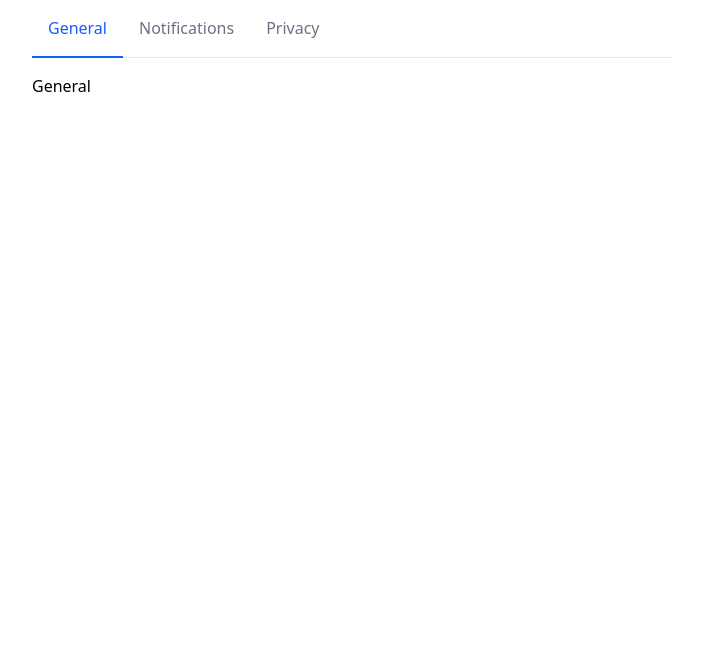
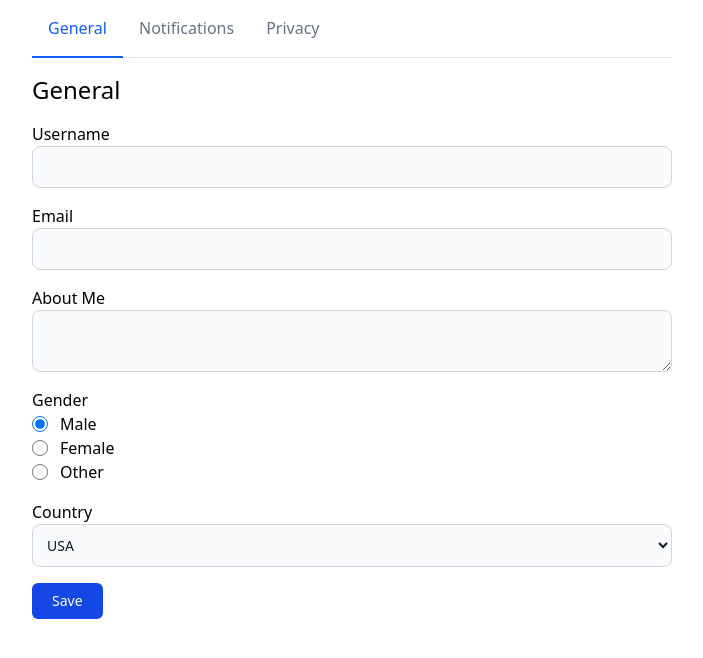
Before and after one commit to lucerorap/vue3-courses, a Vue app in the folder medium-projects/vue-settings/: page / in a window 1280 px wide. Shown: the top 658 px of the page, without its empty margins (288-991 px from the left). Built offline with nearby package versions, Linux system fonts and the light colour scheme.

Commit message:
Vue Settings: General setting form & useSetting composable

```diff
--- a/medium-projects/vue-settings/src/App.vue
+++ b/medium-projects/vue-settings/src/App.vue
@@ -8,7 +8,9 @@
       </ul>
     </nav>
     <FadeTransition>
-      <component :is="currentTabComponent" />
+      <KeepAlive>
+        <component :is="currentTabComponent" />
+      </KeepAlive>
     </FadeTransition>
   </main>
 </template>
--- a/medium-projects/vue-settings/src/assets/main.css
+++ b/medium-projects/vue-settings/src/assets/main.css
@@ -1 +1,26 @@
 @import 'tailwindcss';
+
+label {
+  @apply flex items-center gap-1;
+}
+
+input[type='text'],
+input[type='email'] {
+  @apply bg-gray-50 border border-gray-300 text-gray-900 text-sm rounded-lg focus:ring-blue-500 focus:border-blue-500 block w-full p-2.5;
+}
+
+textarea {
+  @apply bg-gray-50 border border-gray-300 text-gray-900 text-sm rounded-lg focus:ring-blue-500 focus:border-blue-500 block w-full p-2.5;
+}
+
+input[type='radio'] {
+  @apply w-4 h-4 border border-gray-300 rounded bg-gray-50 focus:ring-4 focus:ring-blue-300 mr-2;
+}
+
+select {
+  @apply bg-gray-50 border border-gray-300 text-gray-900 text-sm rounded-lg focus:ring-blue-500 focus:border-blue-500 block w-full p-2.5;
+}
+
+.btn-primary {
+  @apply text-white bg-blue-700 hover:bg-blue-800 focus:ring-4 focus:outline-none focus:ring-blue-300 rounded-md text-sm w-full sm:w-auto px-5 py-2 text-center;
+}
--- a/medium-projects/vue-settings/src/components/GeneralSettings.vue
+++ b/medium-projects/vue-settings/src/components/GeneralSettings.vue
@@ -1 +1,51 @@
-<template><div>General</div></template>
+<template>
+  <div>
+    <h2 class="text-2xl mb-4">General</h2>
+    <form class="space-y-4 mx-auto">
+      <div>
+        <label>Username</label>
+        <input type="text" name="username" v-model="general.username" />
+      </div>
+      <div>
+        <label>Email</label>
+        <input type="email" name="email" v-model="general.email" />
+      </div>
+      <div>
+        <label>About Me</label>
+        <textarea v-model="general.about"> </textarea>
+      </div>
+      <div>
+        <label>Gender</label>
+        <label>
+          <input type="radio" name="gender" value="male" v-model="general.gender" />
+          <span>Male</span>
+        </label>
+        <label>
+          <input type="radio" name="gender" value="female" v-model="general.gender" />
+          <span>Female</span>
+        </label>
+        <label>
+          <input type="radio" name="gender" value="other" v-model="general.gender" />
+          <span>Other</span>
+        </label>
+      </div>
+      <div>
+        <label>Country</label>
+        <select name="country" v-model="general.country">
+          <option>USA</option>
+          <option>Canada</option>
+          <option>UN</option>
+        </select>
+      </div>
+      <button type="submit" class="btn-primary">Save</button>
+    </form>
+  </div>
+</template>
+
+<script setup lang="ts">
+import { ref } from 'vue';
+import { useSettings } from '@/composables/useSettings';
+
+const { general } = useSettings();
+const thisWIllAlwaysBe0 = ref(0);
+</script>
--- /dev/null
+++ b/medium-projects/vue-settings/src/composables/useSettings.ts
@@ -0,0 +1,23 @@
+import { ref } from 'vue';
+
+interface GeneralSettings {
+  username: string;
+  email: string;
+  about: string;
+  gender: string;
+  country: string;
+}
+
+const general = ref<GeneralSettings>({
+  username: '',
+  email: '',
+  about: '',
+  gender: 'male',
+  country: 'USA',
+});
+
+export function useSettings() {
+  return {
+    general,
+  };
+}
```
